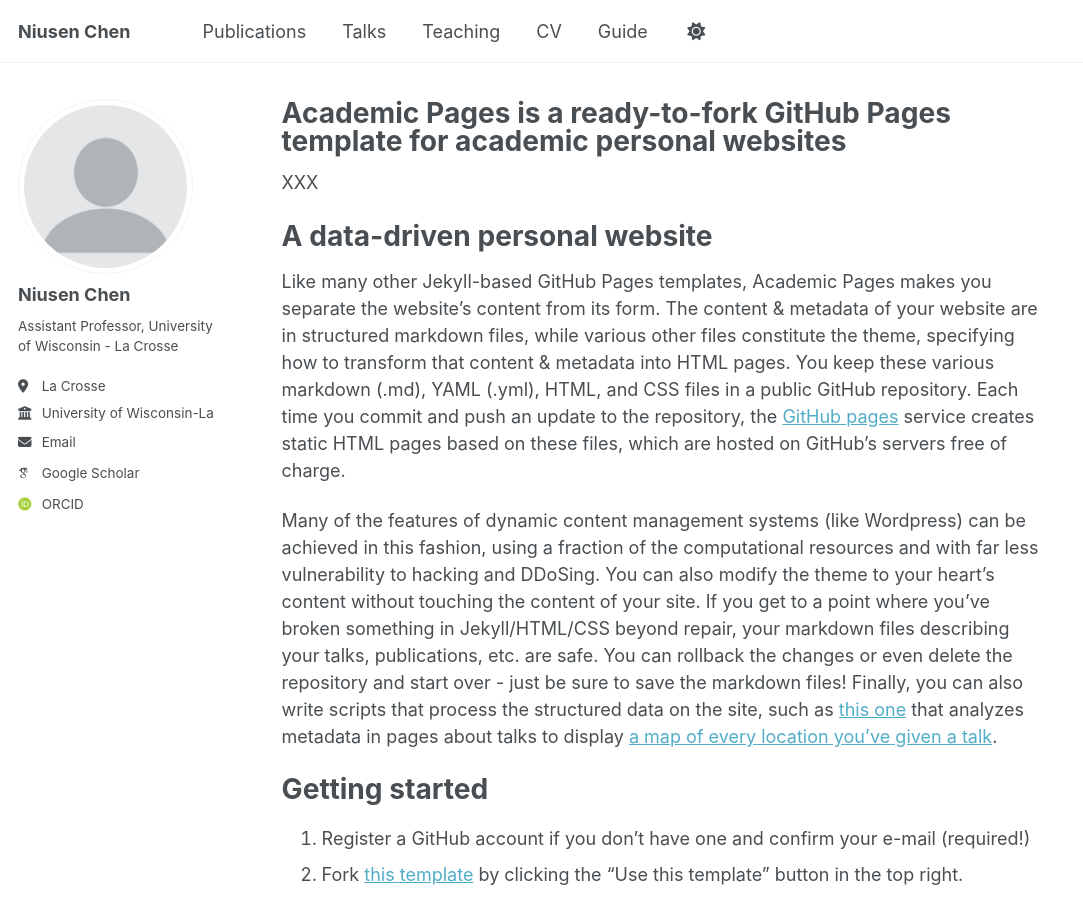
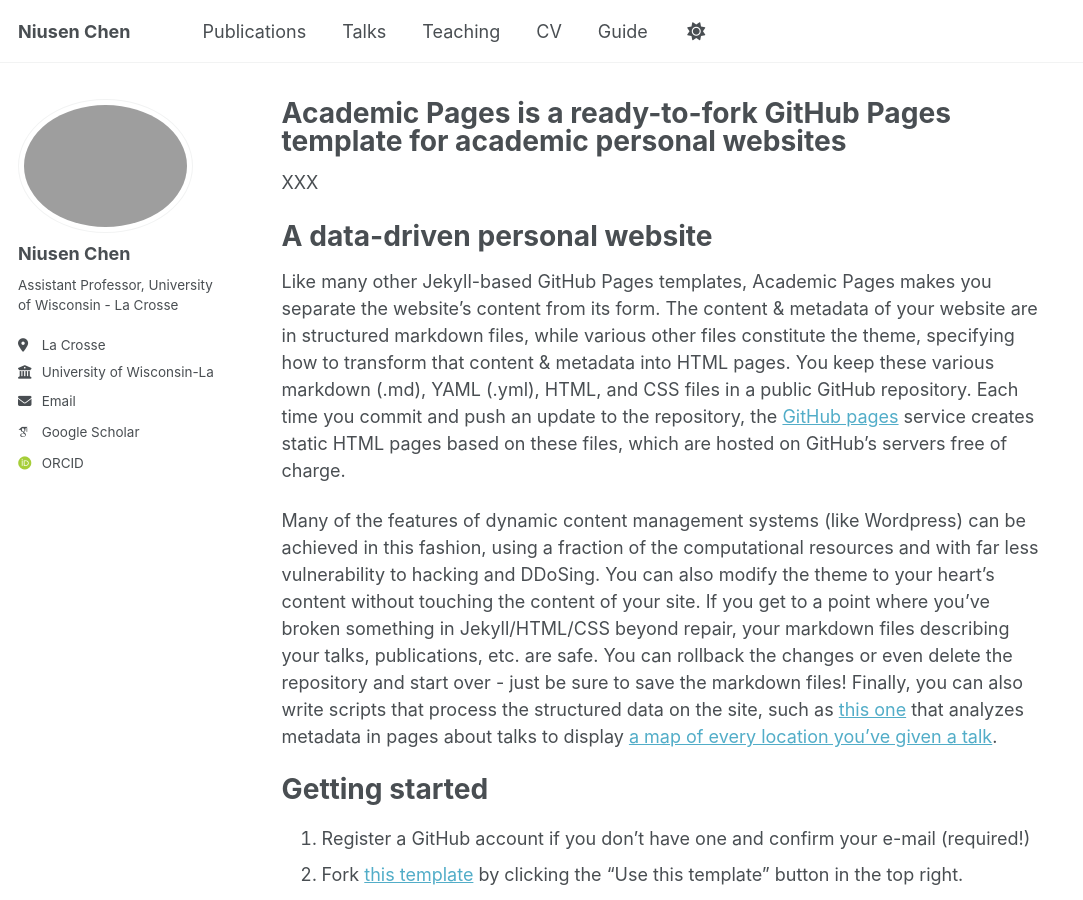
Before and after one commit to niusenc/niusenc.github.io, a Jekyll site: the page built from _pages/about.md, in a window 1280 px wide and 900 px high. Shown: the whole window, without its empty margins (0-1083 px from the left). Built offline with Jekyll 4.4.1, drawn with Linux system fonts in a browser that asks for light colours; some web fonts are replaced.

Commit message:
Update _config.yml

```diff
--- a/_config.yml
+++ b/_config.yml
@@ -22,7 +22,7 @@ repository               : "academicpages/academicpages.github.io"
 #               Additional customization can be done by editing /_includes/author-profile.html
 author:
   # Biographic information
-  avatar           : "profile.png"
+  avatar           : "niusen.jpg"
   name             : "Niusen Chen"
   pronouns         : # example: "he/his"
   bio              : "Assistant Professor, University of Wisconsin - La Crosse"
```
